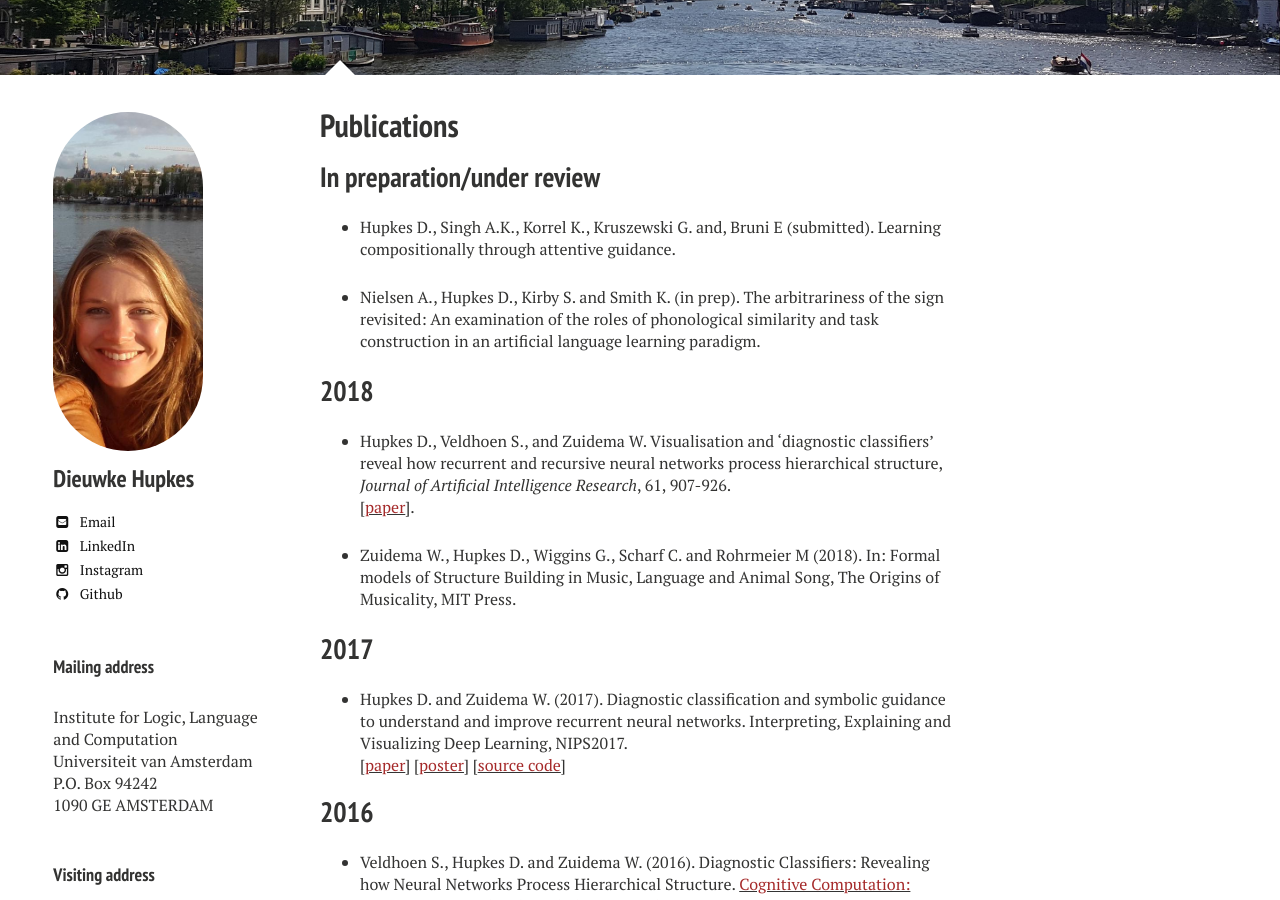
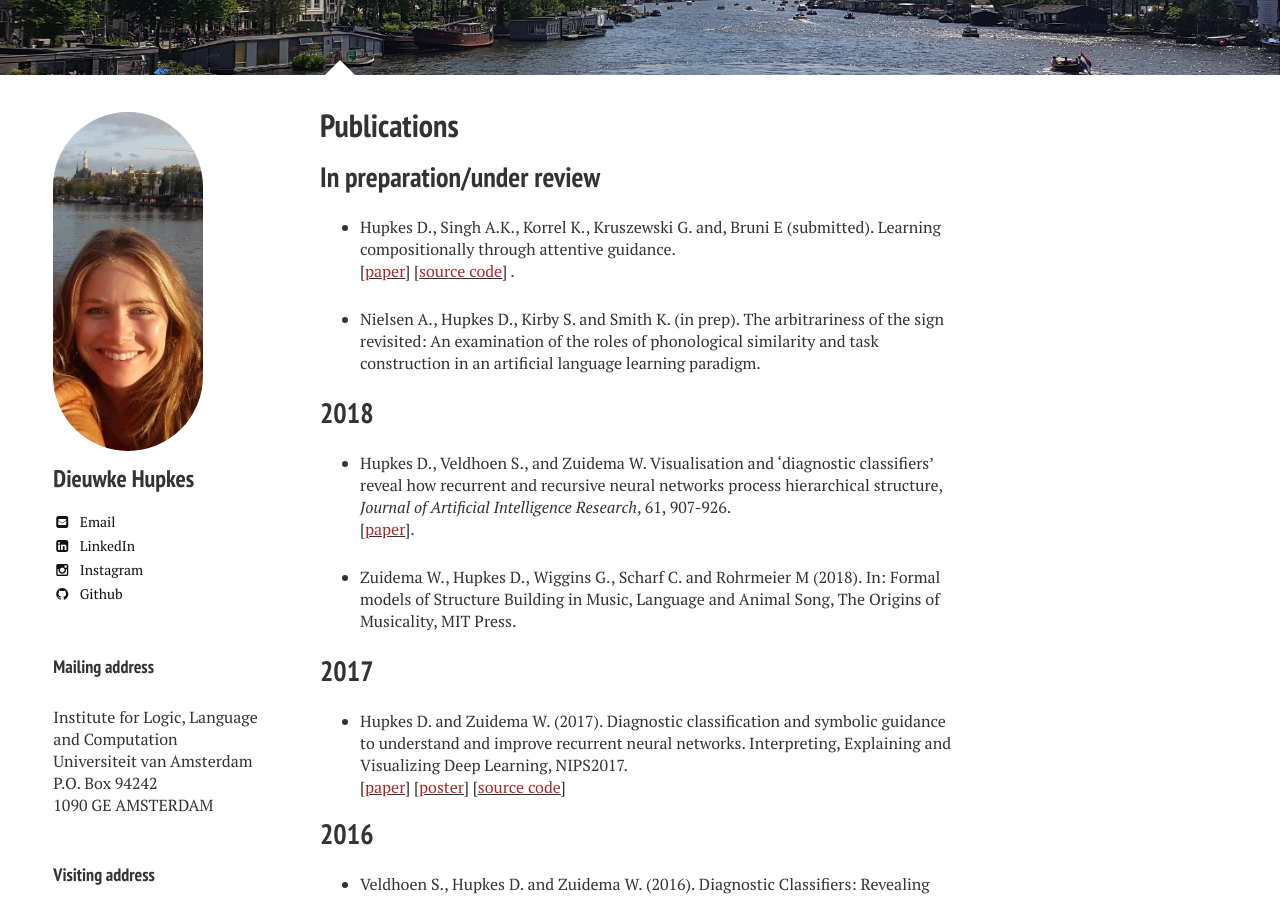
Before and after one commit to dieuwkehupkes/dieuwkehupkes.github.io, a Jekyll site: the page built from publications/index.md, in a window 1280 px wide and 900 px high, scrolled down 312 px. Built offline with Jekyll 4.4.1, drawn with Linux system fonts in a browser that asks for light colours; nearby versions of some CDN libraries.

Commit message:
Add attentive guidance paper

```diff
--- a/publications/index.md
+++ b/publications/index.md
@@ -13,7 +13,9 @@ image:
 
 ## In preparation/under review
 
-* Hupkes D., Singh A.K., Korrel K., Kruszewski G. and, Bruni E (submitted). Learning compositionally through attentive guidance.
+* Hupkes D., Singh A.K., Korrel K., Kruszewski G. and, Bruni E (submitted). Learning compositionally through attentive guidance.\\
+\[[<font color="brown">paper</font>](../research/attentive_guidance.pdf){:target="blank"}\] \[[<font color="brown">source code</font>](https://github.com/i-machine-think/machine/tree/master){:target="_blank"}\]
+.
 
 * Nielsen A., Hupkes D., Kirby S. and Smith K. (in prep). The arbitrariness of the sign revisited: An examination of the roles of phonological similarity and task construction in an artificial language learning paradigm.
 
```
Also changed, not shown: 1 other file.
